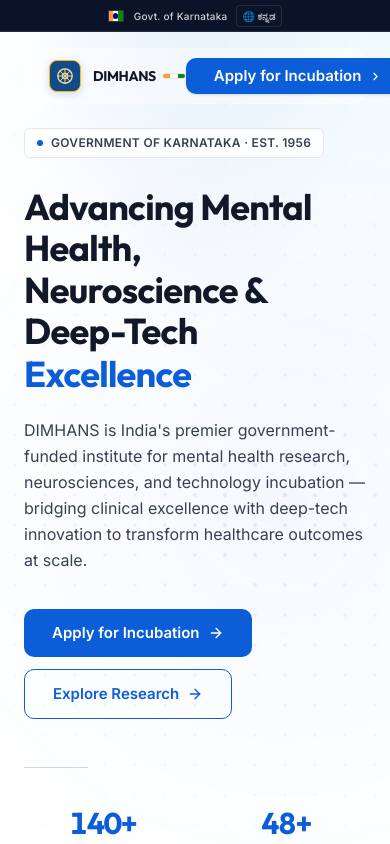
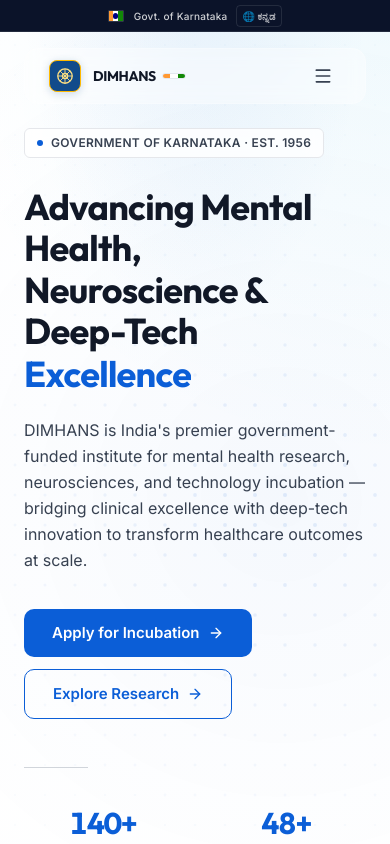
Before and after one commit to dakshdubey/gov, a Next.js app: page / in a window 390 px wide. Shown: the top 844 px of the page. Built offline with nearby package versions, Linux system fonts and the light colour scheme.

Commit message:
fix: conditionally render Header CTA and burger menu dynamically on client-side to resolve caching issues on mobile devices

```diff
--- a/src/components/Header.tsx
+++ b/src/components/Header.tsx
@@ -10,8 +10,18 @@
 export default function Header() {
   const [isScrolled, setIsScrolled] = useState(false);
   const [isMobileOpen, setIsMobileOpen] = useState(false);
+  const [isMobile, setIsMobile] = useState(false);
   const [hoveredIdx, setHoveredIdx] = useState<number | null>(null);
   const pathname = usePathname();
+
+  useEffect(() => {
+    const checkIsMobile = () => {
+      setIsMobile(window.innerWidth < 1024);
+    };
+    checkIsMobile();
+    window.addEventListener("resize", checkIsMobile);
+    return () => window.removeEventListener("resize", checkIsMobile);
+  }, []);
 
   const handleScroll = useCallback(() => {
     setIsScrolled(window.scrollY > 20);
@@ -135,17 +145,18 @@
 
             {/* CTA + Mobile Toggle */}
             <div className="flex items-center gap-3">
+              {!isMobile ? (
                 <Link
                   href="/contact"
-                className="hidden lg:flex btn-primary text-[13px] font-semibold py-1.5 px-4 h-9 rounded-[8px] shadow-sm hover:shadow-md transition-all duration-300 items-center gap-1 flex-shrink-0"
+                  className="btn-primary text-[13px] font-semibold py-1.5 px-4 h-9 rounded-[8px] shadow-sm hover:shadow-md transition-all duration-300 items-center gap-1 flex-shrink-0"
                   aria-label="Apply for Incubation"
                 >
                   Apply for Incubation
                   <ChevronRight size={13} />
                 </Link>
-
+              ) : (
                 <button
-                className="lg:hidden p-2 text-[var(--color-text-secondary)] hover:text-[var(--color-text)] hover:bg-[var(--color-primary)]/5 rounded-[8px] transition-colors"
+                  className="p-2 text-[var(--color-text-secondary)] hover:text-[var(--color-text)] hover:bg-[var(--color-primary)]/5 rounded-[8px] transition-colors"
                   onClick={() => setIsMobileOpen(!isMobileOpen)}
                   aria-label={isMobileOpen ? "Close menu" : "Open menu"}
                   aria-expanded={isMobileOpen}
@@ -153,6 +164,7 @@
                 >
                   {isMobileOpen ? <X size={20} /> : <Menu size={20} />}
                 </button>
+              )}
             </div>
           </div>
         </div>
```
Lines whose indentation alone changed are shown as unchanged.
